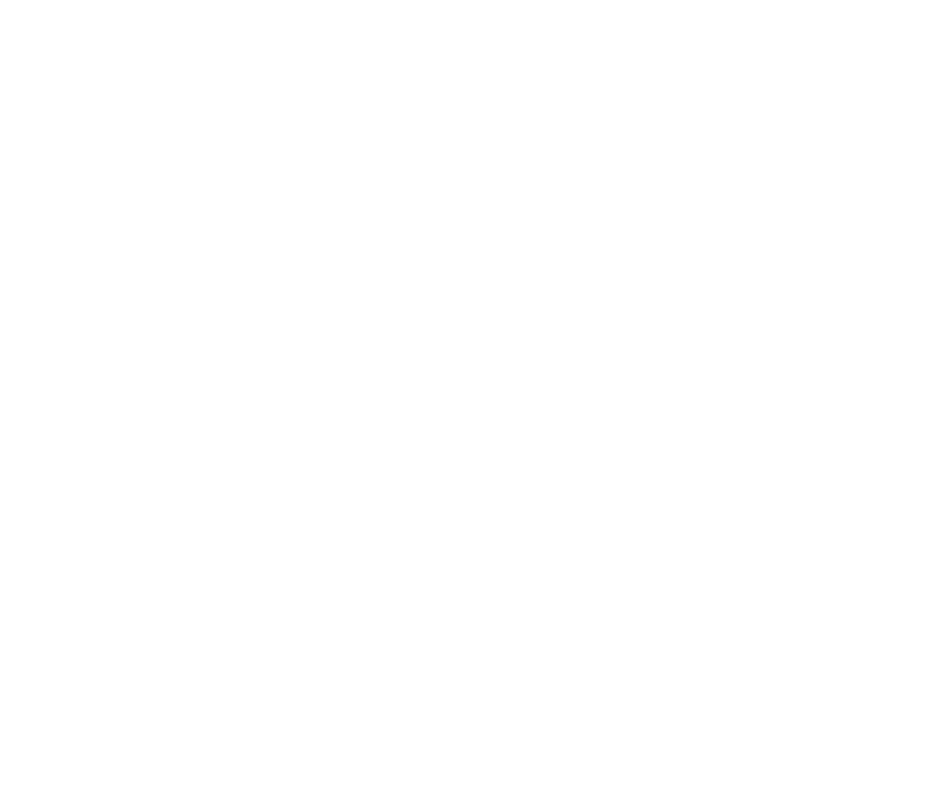
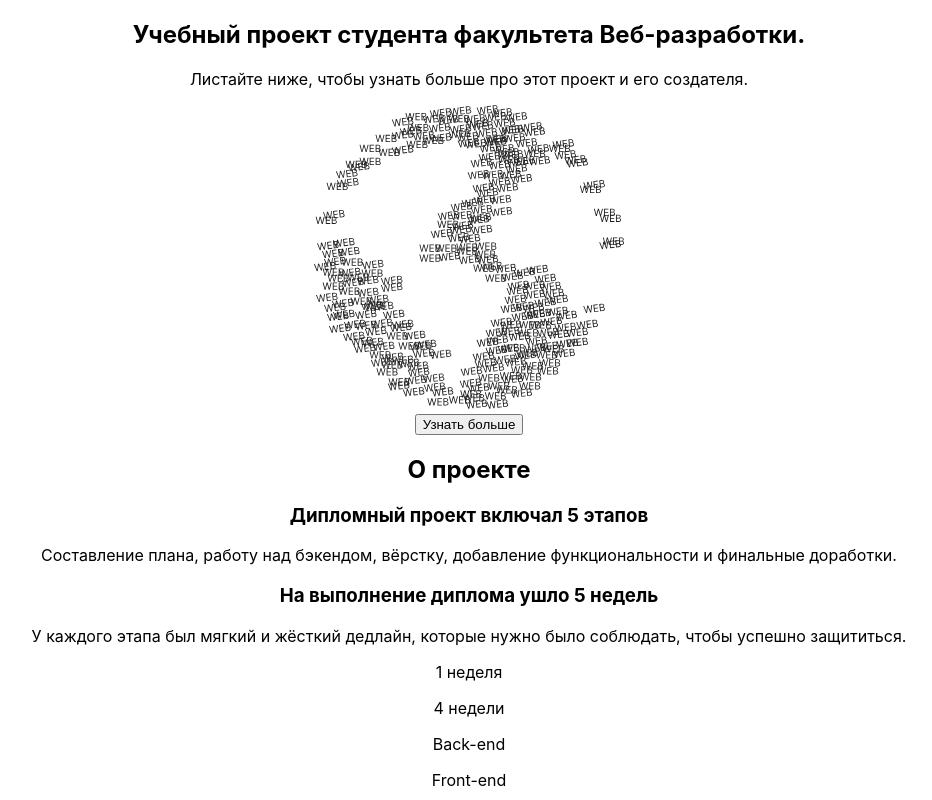
Before and after one commit to GlazkovPavel/movies-explorer-frontend, a React (Create React App) app: page / in a window 1280 px wide. Shown: the top 800 px of the page, without its empty margins (171-1103 px from the left). Built offline with nearby package versions, Linux system fonts and the light colour scheme.

Commit message:
feat: сделал html компонента main

```diff
--- a/src/components/AboutMe/AboutMe.js
+++ b/src/components/AboutMe/AboutMe.js
@@ -1,4 +1,5 @@
 import './AboutMe.css';
+import my_photo from '../../images/my_foto.jpg'
 
 export function AboutMe() {
   return (
@@ -9,7 +10,7 @@
           <h3 className="about-me__description-title">Павел</h3>
           <p className="about-me__description-subtitle">Фронтенд-разработчик, 31 год</p>
           <p className="about-me__description-paragraph">Я родился и живу в Ярославле.
-            Закочил МИИТ и 8 лет трудился в РЖД.
+            Закончил МИИТ и 8 лет трудился в РЖД.
             С 2021 года работаю в компании Solit-Clouds Тестировщиком ПО
             и в тоже время начал учиться на фронтенд разработчика.
             Хочу дальнейшую жизнь связать с разработкой.
@@ -19,7 +20,7 @@
             <a href="https://github.com/GlazkovPavel" target="_blank" rel="noreferrer" className="about-me__description-link">Github</a>
           </div>
         </div>
-        <img src={} alt="Юлия" className="about-me__description-photo"/>
+        <img src={my_photo}  alt="Павел" className="about-me__description-photo"/>
       </div>
     </section>
   )
--- a/src/components/AboutProject/AboutProject.js
+++ b/src/components/AboutProject/AboutProject.js
@@ -1,10 +1,25 @@
-import React from "react";
 import './AboutProject.css';
 
-export function AboutProject(){
-  return(
-    <section className="about">
-
+export function AboutProject() {
+  return (
+    <section className="about-project">
+      <h2 className="about-project__heading section__heading">О проекте</h2>
+      <div className="about-project__info">
+        <div className="about-project__info_card">
+          <h3 className="about-project__info-heading">Дипломный проект включал 5 этапов</h3>
+          <p className="about-project__info-text">Составление плана, работу над бэкендом, вёрстку, добавление функциональности и финальные доработки.</p>
+        </div>
+        <div className="about-project__info_card">
+          <h3 className="about-project__info-heading">На выполнение диплома ушло 5 недель</h3>
+          <p className="about-project__info-text">У каждого этапа был мягкий и жёсткий дедлайн, которые нужно было соблюдать, чтобы успешно защититься.</p>
+        </div>
+      </div>
+      <div className="about-project__steps">
+        <p className="about-project__steps-text about-project__steps-text_type_one-week">1 неделя</p>
+        <p className="about-project__steps-text about-project__steps-text_type_four-week">4 недели</p>
+        <p className="about-project__description-text about-project__description-text-back">Back-end</p>
+        <p className="about-project__description-text about-project__description-text-front">Front-end</p>
+      </div>
     </section>
   )
 }
--- a/src/components/App/App.js
+++ b/src/components/App/App.js
@@ -2,12 +2,13 @@
 import { Route, Switch } from 'react-router-dom';
 import '../../App.css';
 import {Header} from "../Header/Header";
+import {Main} from "../Main/Main";
 
 
 function App() {
   return (
     <div className="App">
-      <Header />
+      <Main />
 
     </div>
   );
--- a/src/components/Main/Main.js
+++ b/src/components/Main/Main.js
@@ -5,8 +5,10 @@
 import {Techs} from "../Techs/Techs";
 import {AboutMe} from "../AboutMe/AboutMe";
 import {Portfolio} from "../Portfolio/Portfolio";
+import {Footer} from "../Footer/Footer";
 
-function Main(){
+
+export function Main(){
   return(
     <>
       <Promo />
--- a/src/components/Promo/Promo.js
+++ b/src/components/Promo/Promo.js
@@ -1,10 +1,17 @@
-import React from "react";
+import promo from '../../images/promo.svg';
 import './Promo.css';
 
-export function Promo(){
-  return(
+export function Promo() {
+  return (
     <section className="promo">
-
+      <div className="promo__container">
+        <div className="promo__container-text">
+          <h1 className="promo__heading">Учебный проект студента факультета Веб-разработки.</h1>
+          <p className="promo__text">Листайте ниже, чтобы узнать больше про этот проект и его создателя.</p>
+        </div>
+        <img alt="Мир Веба" className="promo__image" src={promo}/>
+      </div>
+      <button className="promo__button">Узнать больше</button>
     </section>
   )
 }
```
Also changed, not shown: src/images/my_foto.jpg (added), src/images/promo.svg (added).
